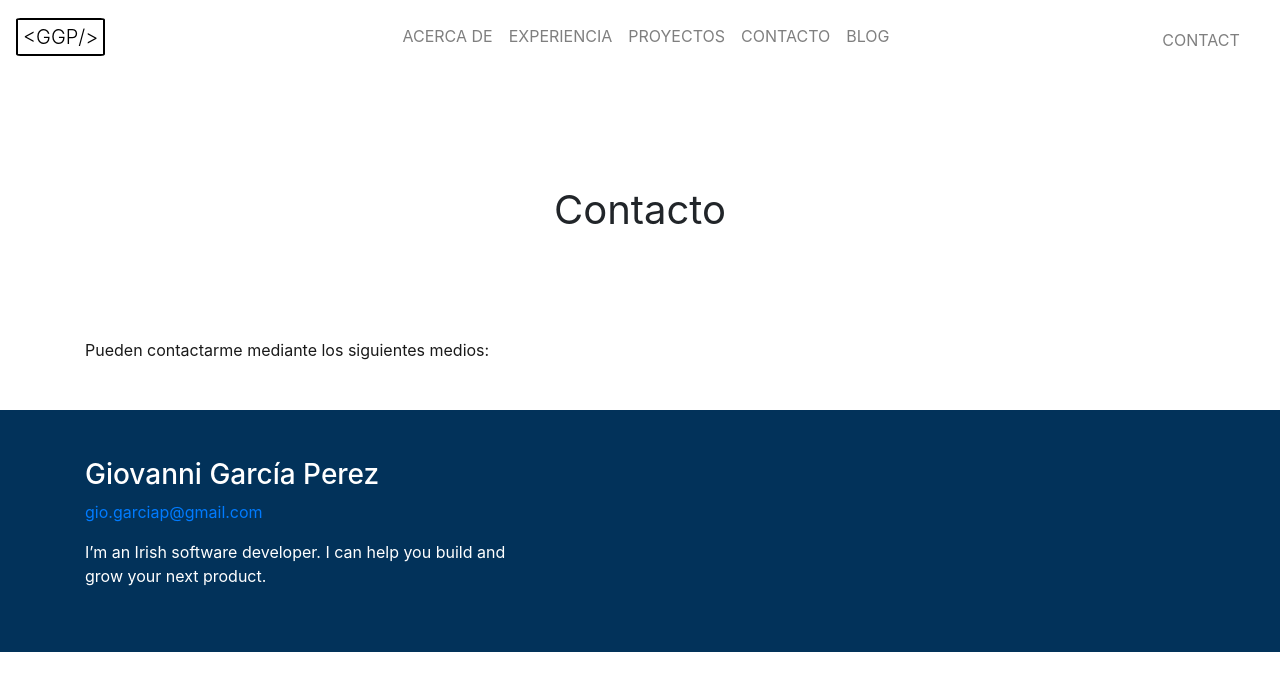
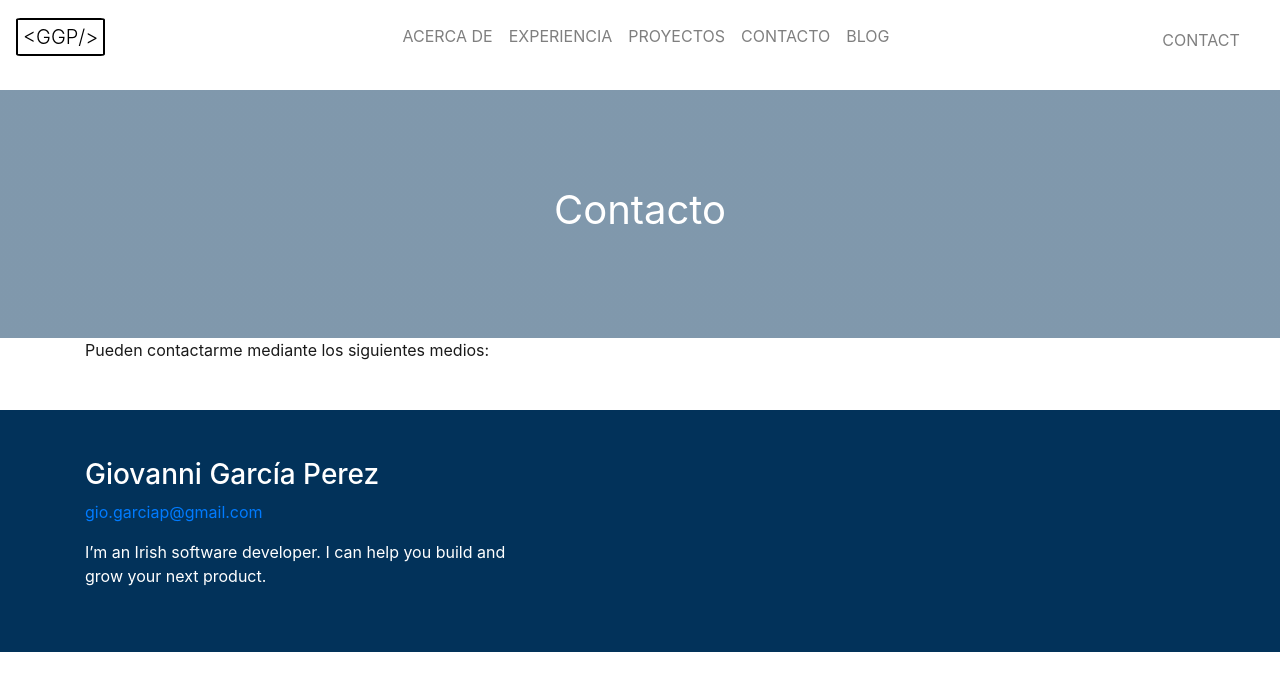
Before and after one commit to john0tough/john0tough.github.io, a Jekyll site: the page built from contact/index.html, in a window 1280 px wide. Shown: the top 691 px of the page. Built offline with Jekyll 4.4.1, drawn with Linux system fonts in a browser that asks for light colours; nearby versions of some CDN libraries.

Commit message:
agrega tinta a imagen de enabezado

```diff
--- a/_layouts/container.html
+++ b/_layouts/container.html
@@ -2,7 +2,7 @@
 layout: default
 ---
 <header class="d-flex py-5 " >
-  <div class="background" style="background-image: url('{{ page.image-title }}')" ></div>
+  <div class="background" style="background-image: linear-gradient(rgba(2, 50, 90, 0.5),rgba(2, 50, 90, 0.5)), url('{{ page.image-title }}')" ></div>
   <div class="mx-auto my-auto col-md-7 p-lg-5 text-center">
     <h1>{{ page.title }}</h1>
   </div>
--- a/_sass/_default.scss
+++ b/_sass/_default.scss
@@ -47,9 +47,10 @@ header{
     left: 0px;
     right: 0px;
     background-position: center;
-    opacity: 0.25;
+    background-repeat: no-repeat;
   }
   h1{
       font-weight: 400;
+      color: #fff;
   }
 }
```
Also changed, not shown: assets/images/contact-us.png (added), assets/images/contact.jpg (added).
